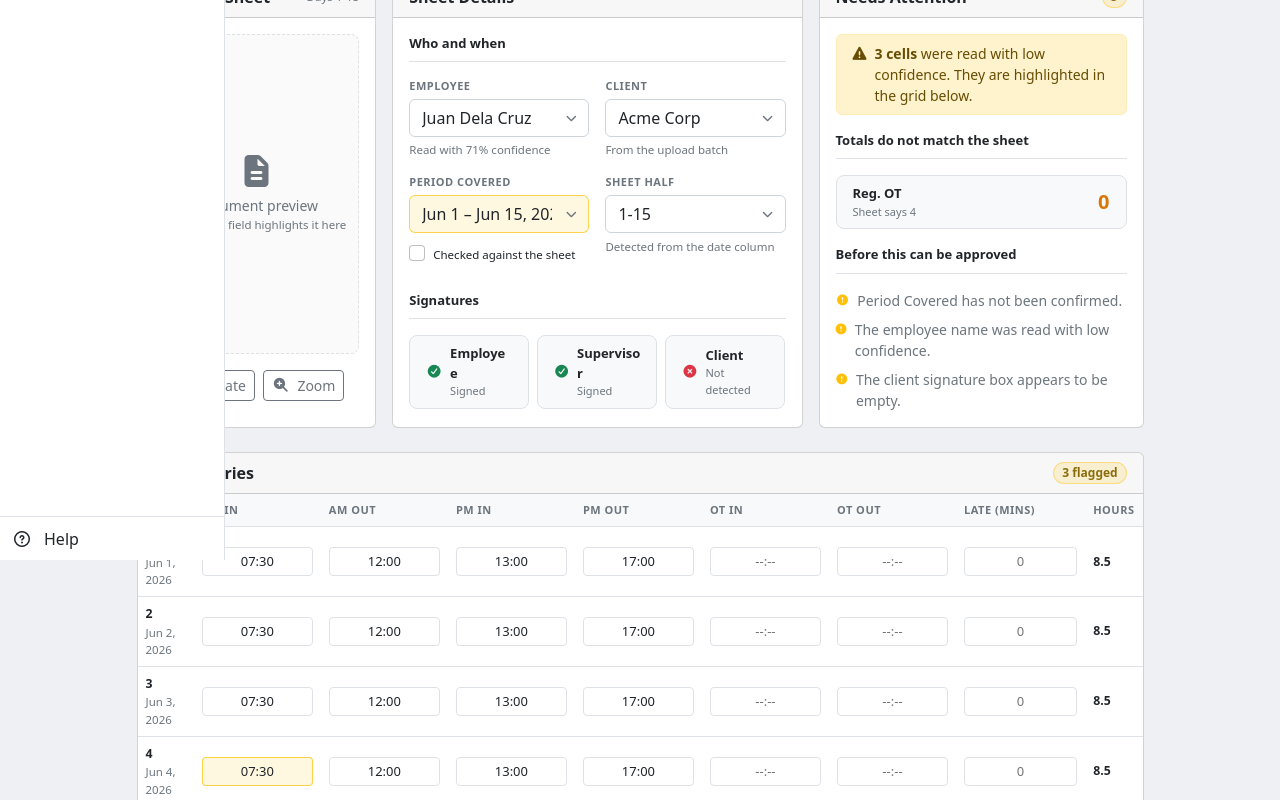
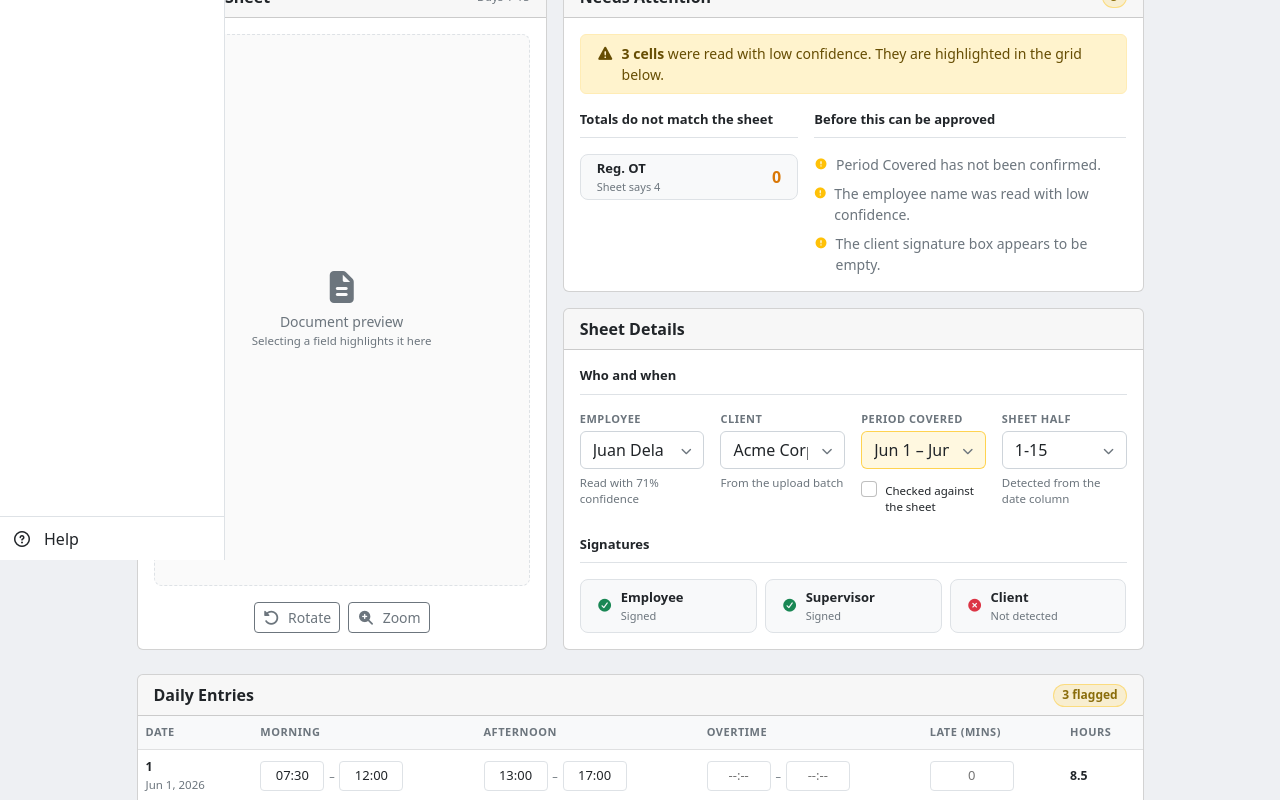
Before and after one commit to melchie04/payroll-system, a React (Vite) app in the folder frontend/: page /timesheet/1 in a window 1280 px wide. Shown: the part 240-1040 px from the top of the page. Built offline with nearby package versions, Linux system fonts and the light colour scheme.

Commit message:
Update: Timesheet review page

```diff
--- a/frontend/src/assets/scss/_buttons.scss
+++ b/frontend/src/assets/scss/_buttons.scss
@@ -426,6 +426,10 @@ fieldset:disabled .btn {
   --bs-btn-active-border-color: #22272c;
   --bs-btn-disabled-bg: #2e343a;
   --bs-btn-disabled-border-color: #2e343a;
+  // A locked primary action keeps its black fill rather than fading to gray,
+  // but its label dims and the shadow drops, so it still reads as inactive.
+  --bs-btn-disabled-opacity: 1;
+  --bs-btn-disabled-color: rgba(255, 255, 255, 0.55);
   box-shadow: 0 1px 2px rgba(16, 24, 40, 0.1);
 }
 
--- a/frontend/src/assets/scss/_timesheet.scss
+++ b/frontend/src/assets/scss/_timesheet.scss
@@ -32,6 +32,31 @@
 .ts-cell-flagged {
   border-color: rgba(255, 193, 7, 0.7);
   background-color: rgba(255, 193, 7, 0.12);
+}
+
+// Daily Entries pairs each session's in and out box in one cell, mirroring the
+// in–out columns on the paper form.
+.ts-pair {
+  display: flex;
+  align-items: center;
+  gap: 0.3rem;
+}
+
+.ts-pair .ts-cell {
+  min-width: 0;
+  width: 64px;
+}
+
+.ts-pair-sep {
+  flex-shrink: 0;
+  font-size: 11px;
+  line-height: 1;
+}
+
+// The lone number box in the Late column reads better sized like a time box
+// than stretched across its column.
+.ts-cell-late {
+  max-width: 84px;
 }
 
 // The tab strip shares a row with the filter selects, so its standing bottom
@@ -184,4 +209,11 @@
     max-width: 140px;
     text-align: right;
   }
+
+  // Paired boxes already split the line between them, so the single-cell cap
+  // and right alignment would misplace their text.
+  .ts-pair .ts-cell {
+    max-width: none;
+    text-align: center;
+  }
 }
--- a/frontend/src/pages/timesheet/TimesheetReview.jsx
+++ b/frontend/src/pages/timesheet/TimesheetReview.jsx
@@ -93,11 +93,10 @@ function TimesheetReviewForm({ file, onBack, onApprove }) {
     !file.signatures.client && "The client signature box appears to be empty.",
   ].filter(Boolean);
 
-  // With the attention card alongside them, the row carries three columns instead of two.
+  // The scanned sheet holds the left column; the attention card and the details
+  // stack in the right one, so their widths no longer depend on each other.
   const hasAttention = blockers.length > 0 || mismatches.length > 0 || lowConfidenceCells > 0;
   const attentionCount = blockers.length + mismatches.length + (lowConfidenceCells > 0 ? 1 : 0);
-  const docCol = hasAttention ? "col-12 col-lg-3" : "col-12 col-lg-5";
-  const detailCol = hasAttention ? "col-12 col-lg-5" : "col-12 col-lg-7";
 
   function updateCell(day, field, value) {
     setRows((prev) => prev.map((r) => (r.day === day ? { ...r, [field]: value } : r)));
@@ -119,8 +118,12 @@ function TimesheetReviewForm({ file, onBack, onApprove }) {
             <i className="fas fa-arrow-left"></i> Back
           </button>
           <PageHeader
-            title={<span style={{ overflowWrap: "anywhere" }}>{file.name}</span>}
-            description={`Form ${file.formCode} · ${client}`}
+            title="Timesheet Review"
+            description={
+              <span style={{ overflowWrap: "anywhere" }}>
+                {file.name} · Form {file.formCode} · {client}
+              </span>
+            }
             actions={<Badge status={file.status} />}
           />
         </div>
@@ -130,7 +133,7 @@ function TimesheetReviewForm({ file, onBack, onApprove }) {
 
       <section className="mb-4">
         <div className="row g-3">
-          <div className={docCol}>
+          <div className="col-12 col-lg-5">
             <DataCard
               title="Scanned Sheet"
               action={
@@ -139,8 +142,8 @@ function TimesheetReviewForm({ file, onBack, onApprove }) {
                 </span>
               }
             >
-              <div className="card-body">
-                <div className="ts-doc d-flex flex-column align-items-center justify-content-center text-muted rounded-3">
+              <div className="card-body d-flex flex-column">
+                <div className="ts-doc flex-grow-1 d-flex flex-column align-items-center justify-content-center text-muted rounded-3">
                   <i className="fas fa-file-lines mb-2" style={{ fontSize: 32 }}></i>
                   <div className="small">Document preview</div>
                   <div style={{ fontSize: 11.5 }}>Selecting a field highlights it here</div>
@@ -157,13 +160,79 @@ function TimesheetReviewForm({ file, onBack, onApprove }) {
             </DataCard>
           </div>
 
-          <div className={detailCol}>
+          <div className="col-12 col-lg-7 d-flex flex-column gap-3">
+            {hasAttention && (
+              <div>
+                <DataCard
+                  title="Needs Attention"
+                  action={<span className="badge rounded-pill status-badge status-badge-warning">{attentionCount}</span>}
+                >
+                  <div className="card-body">
+                    {lowConfidenceCells > 0 && (
+                      <div
+                        className={`alert alert-warning py-2 small d-flex align-items-start gap-2 ${
+                          mismatches.length > 0 || blockers.length > 0 ? "mb-3" : "mb-0"
+                        }`}
+                      >
+                        <i className="fas fa-triangle-exclamation mt-1"></i>
+                        <span>
+                          <strong>{lowConfidenceCells} cells</strong> were read with low confidence. They are highlighted in the grid below.
+                        </span>
+                      </div>
+                    )}
+
+                    <div className="row g-3">
+                      {mismatches.length > 0 && (
+                        <div className={blockers.length > 0 ? "col-12 col-md-5" : "col-12"}>
+                          <SectionHeading>Totals do not match the sheet</SectionHeading>
+                          <div className={mismatches.length > 1 && blockers.length === 0 ? "row g-2" : "d-flex flex-column gap-2"}>
+                            {mismatches.map((m) => (
+                              <div className={mismatches.length > 1 && blockers.length === 0 ? "col-12 col-sm-6 col-xl-4" : ""} key={m.label}>
+                                <div className="border rounded-3 bg-light py-1 px-3 h-100 d-flex align-items-center justify-content-between gap-3">
+                                  <div style={{ minWidth: 0 }}>
+                                    <div className="fw-semibold" style={{ fontSize: "0.8125rem" }}>
+                                      {m.label}
+                                    </div>
+                                    <div className="text-muted" style={{ fontSize: 11 }}>
+                                      Sheet says {m.written}
+                                    </div>
+                                  </div>
+                                  <div className="fs-6 fw-bold flex-shrink-0" style={{ color: "#d97706" }}>
+                                    {m.computed}
+                                  </div>
+                                </div>
+                              </div>
+                            ))}
+                          </div>
+                        </div>
+                      )}
+
+                      {blockers.length > 0 && (
+                        <div className={mismatches.length > 0 ? "col-12 col-md-7" : "col-12"}>
+                          <SectionHeading>Before this can be approved</SectionHeading>
+                          <div className="d-flex flex-column gap-2">
+                            {blockers.map((b) => (
+                              <div className="d-flex align-items-start gap-2 small text-muted" key={b}>
+                                <i className="fas fa-circle-exclamation text-warning mt-1" style={{ fontSize: 11 }}></i>
+                                <span style={{ minWidth: 0 }}>{b}</span>
+                              </div>
+                            ))}
+                          </div>
+                        </div>
+                      )}
+                    </div>
+                  </div>
+                </DataCard>
+              </div>
+            )}
+
+            <div className="flex-grow-1">
               <DataCard title="Sheet Details">
                 <div className="card-body">
                   <SectionHeading>Who and when</SectionHeading>
 
                   <div className="row g-3">
-                  <div className="col-12 col-md-6">
+                    <div className="col-12 col-md-6 col-xl-3">
                       <SuggestField
                         label="Employee"
                         value={employee}
@@ -174,7 +243,7 @@ function TimesheetReviewForm({ file, onBack, onApprove }) {
                       />
                     </div>
 
-                  <div className="col-12 col-md-6">
+                    <div className="col-12 col-md-6 col-xl-3">
                       <SuggestField
                         label="Client"
                         value={client}
@@ -185,7 +254,7 @@ function TimesheetReviewForm({ file, onBack, onApprove }) {
                       />
                     </div>
 
-                  <div className="col-12 col-md-6">
+                    <div className="col-12 col-md-6 col-xl-3">
                       <SuggestField
                         label="Period Covered"
                         value={period}
@@ -212,7 +281,7 @@ function TimesheetReviewForm({ file, onBack, onApprove }) {
                       </SuggestField>
                     </div>
 
-                  <div className="col-12 col-md-6">
+                    <div className="col-12 col-md-6 col-xl-3">
                       <SuggestField
                         label="Sheet Half"
                         value={half}
@@ -224,7 +293,7 @@ function TimesheetReviewForm({ file, onBack, onApprove }) {
                     </div>
                   </div>
 
-                <div className="mt-4">
+                  <div className="mt-3">
                     <SectionHeading>Signatures</SectionHeading>
                     <div className="row g-2">
                       <SignatureItem signed={file.signatures.employee} label="Employee" />
@@ -235,66 +304,7 @@ function TimesheetReviewForm({ file, onBack, onApprove }) {
                 </div>
               </DataCard>
             </div>
-
-          {hasAttention && (
-            <div className="col-12 col-lg-4">
-              <DataCard
-                title="Needs Attention"
-                action={<span className="badge rounded-pill status-badge status-badge-warning">{attentionCount}</span>}
-              >
-                <div className="card-body">
-                  {lowConfidenceCells > 0 && (
-                    <div className="alert alert-warning py-2 small d-flex align-items-start gap-2 mb-3">
-                      <i className="fas fa-triangle-exclamation mt-1"></i>
-                      <span>
-                        <strong>{lowConfidenceCells} cells</strong> were read with low confidence. They are highlighted in the grid below.
-                      </span>
           </div>
-                  )}
-
-                  {mismatches.length > 0 && (
-                    <>
-                      <SectionHeading>Totals do not match the sheet</SectionHeading>
-                      <div className="d-flex flex-column gap-2 mb-3">
-                        {mismatches.map((m) => (
-                          <div
-                            className="border rounded-3 bg-light p-2 px-3 d-flex align-items-center justify-content-between gap-3"
-                            key={m.label}
-                          >
-                            <div style={{ minWidth: 0 }}>
-                              <div className="fw-semibold" style={{ fontSize: "0.8125rem" }}>
-                                {m.label}
-                              </div>
-                              <div className="text-muted" style={{ fontSize: 11 }}>
-                                Sheet says {m.written}
-                              </div>
-                            </div>
-                            <div className="fs-5 fw-bold flex-shrink-0" style={{ color: "#d97706" }}>
-                              {m.computed}
-                            </div>
-                          </div>
-                        ))}
-                      </div>
-                    </>
-                  )}
-
-                  {blockers.length > 0 && (
-                    <>
-                      <SectionHeading>Before this can be approved</SectionHeading>
-                      <div className="d-flex flex-column gap-2">
-                        {blockers.map((b) => (
-                          <div className="d-flex align-items-start gap-2 small text-muted" key={b}>
-                            <i className="fas fa-circle-exclamation text-warning mt-1" style={{ fontSize: 11 }}></i>
-                            <span style={{ minWidth: 0 }}>{b}</span>
-                          </div>
-                        ))}
-                      </div>
-                    </>
-                  )}
-                </div>
-              </DataCard>
-            </div>
-          )}
         </div>
       </section>
 
@@ -312,7 +322,7 @@ function TimesheetReviewForm({ file, onBack, onApprove }) {
           }
         >
           <Table
-            headers={["Date", "AM In", "AM Out", "PM In", "PM Out", "OT In", "OT Out", "Late (mins)", "Hours"]}
+            headers={["Date", "Morning", "Afternoon", "Overtime", "Late (mins)", "Hours"]}
             itemLabel="days"
             pageSize={40}
             mobilePageSize={40}
@@ -327,25 +337,43 @@ function TimesheetReviewForm({ file, onBack, onApprove }) {
                       {row.date}
                     </div>
                   </Td>
-                  {["amIn", "amOut", "pmIn", "pmOut", "otIn", "otOut"].map((field) => (
-                    <Td key={field}>
+                  {[
+                    ["Morning", "amIn", "amOut"],
+                    ["Afternoon", "pmIn", "pmOut"],
+                    ["Overtime", "otIn", "otOut"],
+                  ].map(([session, inField, outField]) => (
+                    <Td key={session}>
+                      <div className="ts-pair">
                         <input
                           type="text"
-                        className={cellClass(row, field)}
-                        value={row[field]}
+                          className={cellClass(row, inField)}
+                          value={row[inField]}
                           placeholder="--:--"
                           disabled={readOnly}
-                        onChange={(e) => updateCell(row.day, field, e.target.value)}
+                          aria-label={`${row.date}, ${session} in`}
+                          onChange={(e) => updateCell(row.day, inField, e.target.value)}
                         />
+                        <span className="ts-pair-sep text-muted">&ndash;</span>
+                        <input
+                          type="text"
+                          className={cellClass(row, outField)}
+                          value={row[outField]}
+                          placeholder="--:--"
+                          disabled={readOnly}
+                          aria-label={`${row.date}, ${session} out`}
+                          onChange={(e) => updateCell(row.day, outField, e.target.value)}
+                        />
+                      </div>
                     </Td>
                   ))}
                   <Td>
                     <input
                       type="text"
-                      className="ts-cell"
+                      className="ts-cell ts-cell-late"
                       value={row.late || ""}
                       placeholder="0"
                       disabled={readOnly}
+                      aria-label={`${row.date}, minutes late`}
                       onChange={(e) => updateCell(row.day, "late", Number(e.target.value) || 0)}
                     />
                   </Td>
@@ -379,12 +407,12 @@ function TimesheetReviewForm({ file, onBack, onApprove }) {
 
       {!readOnly && (
         <section className="mb-3">
-          <div className="d-flex flex-column flex-sm-row gap-2">
+          <div className="d-flex flex-wrap gap-2">
             <BtnPrimary disabled={blockers.length > 0} onClick={() => onApprove(file.id, rows)}>
               <i className="fas fa-circle-check"></i> Approve Sheet
             </BtnPrimary>
             <BtnSecondary onClick={onBack}>Save and close</BtnSecondary>
-            <BtnDanger className="ms-sm-auto">
+            <BtnDanger>
               <i className="fas fa-rotate-left"></i> Reject and re-scan
             </BtnDanger>
           </div>
```
Lines whose indentation alone changed are shown as unchanged.
